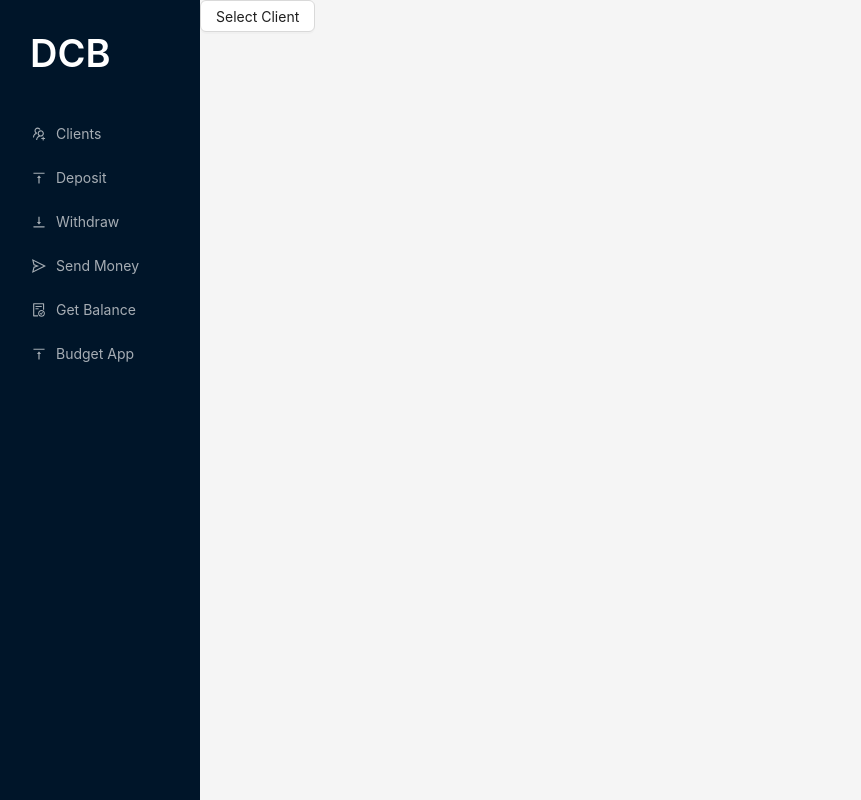
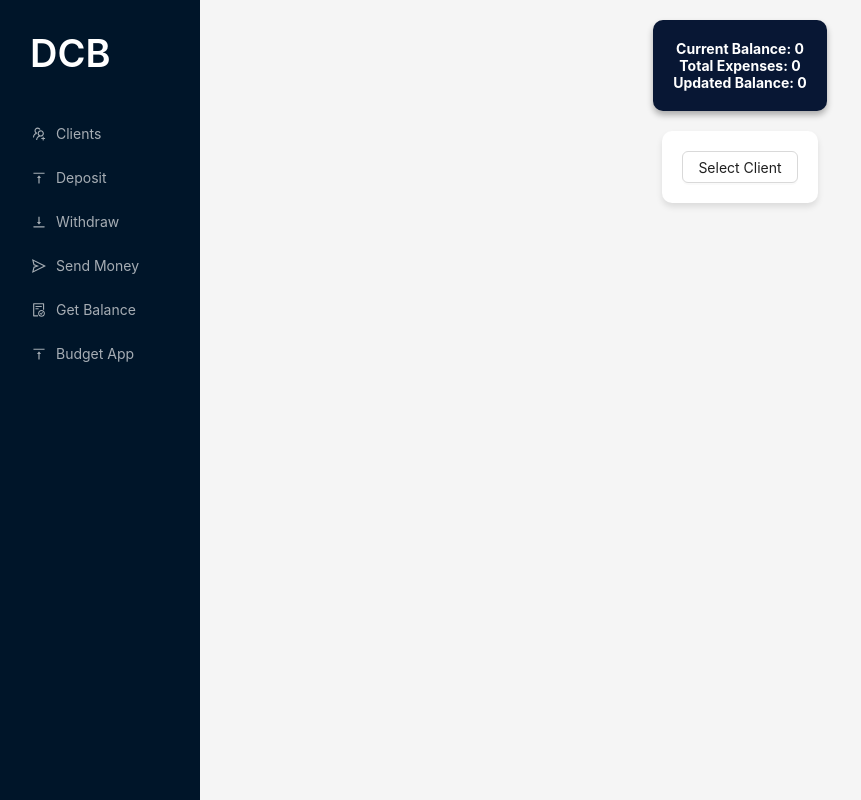
Before and after one commit to danielleterania/bank-app, a React (Create React App) app: page /budget-app in a window 1280 px wide. Shown: the whole page, without its empty margins (0-861 px from the left). Built offline with nearby package versions, Linux system fonts and the light colour scheme.

Commit message:
Add Total Expense and Updated Balance feature in BudgetApp

```diff
--- a/src/pages/BudgetApp/BudgetApp.page.jsx
+++ b/src/pages/BudgetApp/BudgetApp.page.jsx
@@ -1,54 +1,70 @@
-import React, { useState } from "react";
+import React, { useState, useEffect } from "react";
 import { Button, Dropdown, Menu, Modal, Table, Form, Input } from "antd";
 
 function BudgetAppPage({ clients, onAddExpense }) {
-  const [selectedClient, setSelectedClient] = useState(null); //Tracks the currently selected client
-  const [isModalOpen, setIsModalOpen] = useState(false); //Controls the visibility of the modal used to add new expenses
-  const [expenses, setExpenses] = useState([]); //Stores the list of expenses for the selected client
-  const [expenseName, setExpenseName] = useState(""); //Track the input values for new expenses
-  const [expenseAmount, setExpenseAmount] = useState(""); //Track the input values for new expenses.
+  const [selectedClient, setSelectedClient] = useState(null);
+  const [isModalOpen, setIsModalOpen] = useState(false);
+  const [expenses, setExpenses] = useState([]);
+  const [expenseName, setExpenseName] = useState("");
+  const [expenseAmount, setExpenseAmount] = useState("");
+  const [currentBalance, setCurrentBalance] = useState(0);
+  const [totalExpenses, setTotalExpenses] = useState(0);
 
-  // function in selecting the client from the dropdown
+  useEffect(() => {
+    if (selectedClient) {
+      setCurrentBalance(selectedClient.balance);
+    }
+  }, [selectedClient]);
+
+  useEffect(() => {
+    let total = 0;
+    expenses.forEach((expense) => {
+      total += parseFloat(expense.amount);
+    });
+    setTotalExpenses(total);
+  }, [expenses]);
+
   const handleClientSelect = (client) => {
     setSelectedClient(client);
     setExpenses([]);
   };
 
-  //function to add an expense and amount from the name of the client currently selected
   const handleAddExpense = () => {
     const newExpense = {
       client: selectedClient.user_name,
       name: expenseName,
       amount: expenseAmount,
     };
-    setExpenses([...expenses, newExpense]); //This updates the expenses state by adding the new expense to the existing list of expenses
-    onAddExpense(newExpense); // notify the parent component about the addition of a new expense.
+    setExpenses([...expenses, newExpense]);
+    onAddExpense(newExpense);
     setExpenseName("");
     setExpenseAmount("");
-    setIsModalOpen(false); //for adding new expense and will close after adding an expense
+    setIsModalOpen(false);
   };
 
   const handleDeleteExpense = (index) => {
-    const updatedExpenses = [...expenses]; //removes the element from the updatedExpenses array
+    const updatedExpenses = [...expenses];
     updatedExpenses.splice(index, 1);
     setExpenses(updatedExpenses);
   };
 
-  //TABLE COMPONENT
   const columns = [
     {
       title: "Expense Name",
       dataIndex: "name",
       key: "name",
+      align: "center",
     },
     {
       title: "Amount",
       dataIndex: "amount",
       key: "amount",
+      align: "center",
     },
     {
       title: "Actions",
       key: "actions",
+      align: "center",
       render: (_, record, index) => (
         <Button onClick={() => handleDeleteExpense(index)}>Delete</Button>
       ),
@@ -56,7 +72,13 @@ function BudgetAppPage({ clients, onAddExpense }) {
   ];
 
   return (
-    <>
+    <div style={{ display: "flex", flexDirection: "column", alignItems: "center", gap: "20px", padding: "20px", width: "100vw" }}>
+      <div style={{ backgroundColor: "#081734", color: "#FFFFFF" ,padding: "20px", borderRadius: "10px", boxShadow: "0px 4px 6px rgba(0, 0, 0, 0.3)", textAlign: "center" }}>
+        <p style={{ marginBottom: "10px", fontWeight: "bold" }}>Current Balance: {currentBalance}</p>
+        <p style={{ marginBottom: "10px", fontWeight: "bold" }}>Total Expenses: {totalExpenses}</p>
+        <p style={{ marginBottom: "10px", fontWeight: "bold" }}>Updated Balance: {currentBalance - totalExpenses}</p>
+      </div>
+      <div style={{ backgroundColor: "#ffffff", padding: "20px", borderRadius: "10px", boxShadow: "0px 4px 6px rgba(0, 0, 0, 0.1)", textAlign: "center" }}>
         <Dropdown
           overlay={
             <Menu>
@@ -75,8 +97,8 @@ function BudgetAppPage({ clients, onAddExpense }) {
         </Dropdown>
         {selectedClient && (
           <>
-          <h2>{selectedClient.user_name}'s Expenses</h2>
-          <Table columns={columns} dataSource={expenses} />
+            <h2 style={{ marginBottom: "10px" }}>{selectedClient.user_name}'s Expenses</h2>
+            <Table columns={columns} dataSource={expenses} pagination={false} />
             <Button onClick={() => setIsModalOpen(true)}>Add Expense</Button>
           </>
         )}
@@ -108,7 +130,8 @@ function BudgetAppPage({ clients, onAddExpense }) {
             </Form.Item>
           </Form>
         </Modal>
-    </>
+      </div>
+    </div>
   );
 }
 
```
Lines whose indentation alone changed are shown as unchanged.
